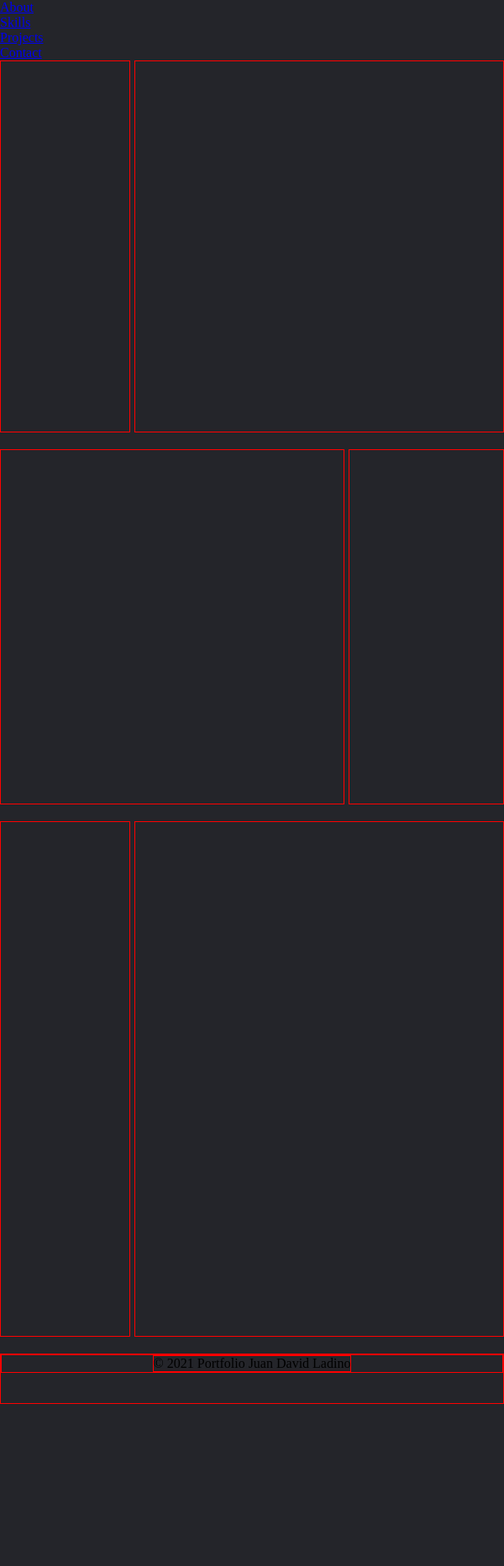
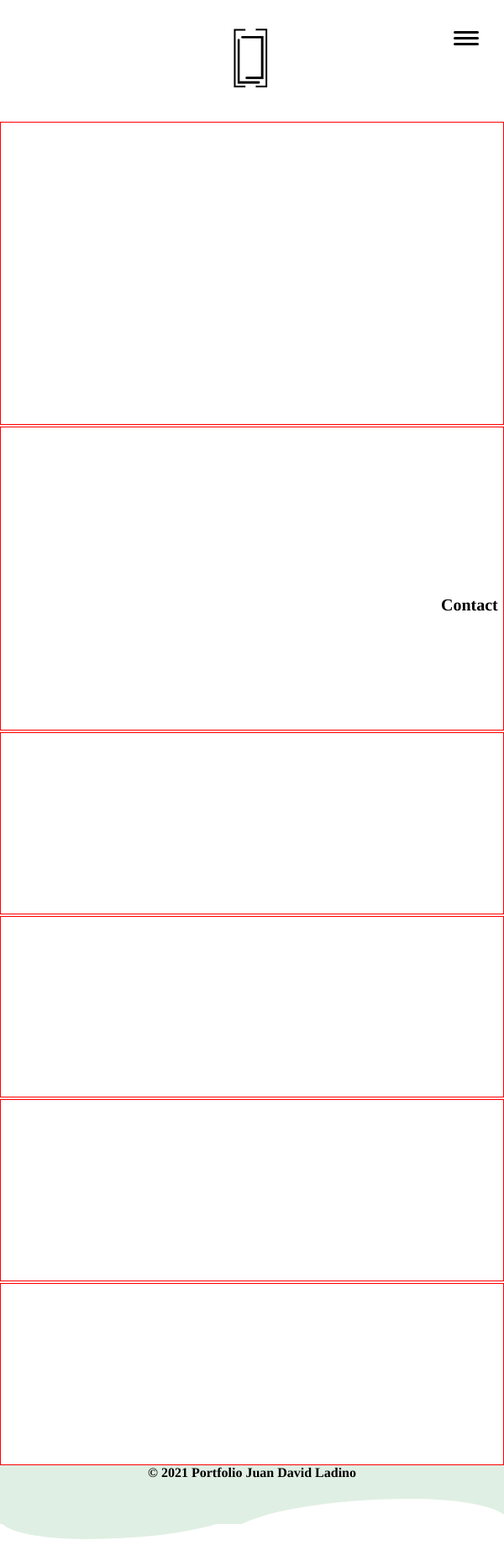
Before and after one commit to Ladino-Juan/Portfolio, a plain HTML site: page index.html in a window 600 px wide. Shown: the whole page at 84% size. Before the commit the page ends 1672 px from the top, so only its background shows below. Drawn offline with Linux system fonts and the light colour scheme.

Commit message:
Add burgericon.css

```diff
--- /dev/null
+++ b/burgericon.css
@@ -0,0 +1,84 @@
+@media only screen and (max-width: 600px) {
+  .wrapper__checkbox {
+    display: none;
+  }
+  .wrapper__checkbox:checked ~ .wrapper__menu {
+    right: 0; }
+
+  .wrapper__checkbox:checked ~ .wrapper__button .wrapper__button-line:nth-child(1) {
+    transform: rotate(45deg);
+    top: 8px;
+  }
+  .wrapper__checkbox:checked ~ .wrapper__button .wrapper__button-line:nth-child(2) {
+    opacity: 0;
+  }
+  .wrapper__checkbox:checked ~ .wrapper__button .wrapper__button-line:nth-child(3) {
+    transform: rotate(-45deg);
+    top: -6px;
+  }
+  .wrapper__button {
+    display: flex;
+    align-items: center;
+    justify-content: center;
+    flex-direction: column;
+    width: 50px;
+    height: 50px;
+    border-radius: 50%;
+    background: #fff;
+    position: absolute;
+    top: 20px;
+    right: 20px;
+    cursor: pointer;
+    z-index: 1;
+  }
+  .wrapper__button-line {
+    display: block;
+    width: 30px;
+    height: 3px;
+    border-radius: 5px;
+    background: #000;
+    margin: 2px 0;
+    position: relative;
+    transition: all .2s ;
+  }
+  .wrapper__menu {
+    position: fixed;
+    top: 0;
+    right: -100%;
+    width: 250px;
+    height: 500px;
+    background: rgba(0,0,0, 0.8);
+    display: flex;
+    flex-direction: column;
+    justify-content: center;
+    align-items: flex-end;
+    padding: 100px 40px 40px;
+    transition: right .4s;
+    border-bottom-left-radius: 100px;
+  }
+  .wrapper__menu-link {
+    display: inline-block;
+    font-size: 18px;
+    line-height: 20px;
+    color: #fff;
+    text-transform: uppercase;
+    text-decoration: none;
+    margin-bottom: 30px;
+    padding: 9px 10px;
+    transition: all .2s linear;
+  }
+  .wrapper__menu-link:hover {
+    padding-right: 20px;
+
+}
+}
+
+@media only screen and (min-width: 600px) {
+  .wrapper__menu-link {
+    display: none;
+  }
+  .wrapper__checkbox {
+      display: none;
+  }
+
+}
--- a/index.html
+++ b/index.html
@@ -6,18 +6,47 @@
     <meta name="viewport" content="width=device-width, initial-scale=1.0">
     <title>Portfolio Juan David Ladino</title>
     <link rel="stylesheet" href="style.css">
+    <link rel="stylesheet" href="navbar.css">
+    <link rel="stylesheet" href="burgericon.css">
+    <link rel="stylesheet" href="wavybackground.css">
+    <script src="app.js"></script>
 </head>
 <body>
     <header>
+        <a href="a"><img src="images/logo-img.png"
+            alt="logo"
+            class="logo_img"
+            width="80"
+            height="80"></a>
 
-        <nav>
-            <ul nav__links>
+       <nav>
+            <div class="wrapper">
+                <input type="checkbox" id="checkbox" class="wrapper__checkbox">
+                <label for="checkbox" class="wrapper__button">
+                  <span class="wrapper__button-line"></span>
+                  <span class="wrapper__button-line"></span>
+                  <span class="wrapper__button-line"></span>
+                </label>
+
+                <div class="wrapper__menu">
+                    <ul class="burgermenu_links">
+
+                  <li><a href="a" class="wrapper__menu-link">About</a></li>
+                  <li><a href="a" class="wrapper__menu-link">Skills</a></li>
+                  <li><a href="a" class="wrapper__menu-link">Projects</a></li>
+                  </ul>
+                </div>
+            </div>
+
+            <ul class="nav__links">
                 <li><a href="a">About</a></li>
                 <li><a href="a">Skills</a></li>
                 <li><a href="a">Projects</a></li>
-                <li><a href="a">Contact</a></li>
             </ul>
+        </div>
         </nav>
+
+        <a class="button" href="a"><button>Contact</button></a>
         </header>
     <div class="grid-container">
         <div class="main-content"></div>
@@ -26,7 +55,9 @@
         <div class="secondary-photos-main"></div>
         <div class="last-content"></div>
         <div class="last-content-main"></div>
-        <div class="footer-bar"><footer><p>&copy; 2021 Portfolio Juan David Ladino</p></footer></div>
-      </div>
+    </div>
+    <div id="wave">
+    <footer><p>&copy; 2021 Portfolio Juan David Ladino</p></footer>
+</div>
 </body>
 </html>
--- a/navbar.css
+++ b/navbar.css
@@ -0,0 +1,70 @@
+ @import './colors.css';
+
+
+ li, a, button{
+    font-weight: 15px;
+    font-size: 20px;
+    text-decoration: none;
+    list-style-type: none;
+    color: var(--text-color);
+}
+
+header {
+    display: flex;
+    justify-content: space-between;
+    text-transform: uppercase;
+    align-items: center;
+    padding: 30px 10%;
+    color: var(--text-color);
+}
+
+
+
+.nav__links li {
+    display: inline-block;
+    padding: 0px 20px;
+}
+
+.nav__links li a {
+  transition: all 0.3s ease 0s;
+}
+
+.nav__links li a:hover {
+  color: var(--main-color);
+}
+
+button {
+  padding: 9px 25px;
+  background-color: var(--main-color);
+  border: none;
+  border-radius: 50px;
+}
+
+.button {
+  cursor: pointer;
+    position:fixed;
+    width:60px;
+    height:60px;
+    bottom:40px;
+    right:40px;
+    text-align:center;
+}
+
+
+
+@media only screen and (max-width:748px){
+  .nav__links li {
+    display: inline-block;
+    padding: 0px 10px;
+  }
+
+}
+@media only screen and (max-width:600px) {
+  header {
+    display: block;
+    text-align: center;
+}
+.nav__links {
+    display: none;
+  }
+}
--- a/style.css
+++ b/style.css
@@ -1,14 +1,11 @@
+@import url('https://fonts.googleapis.com/css2?family=Tinos:wght@700&display=swap');
+
 * {
     box-sizing: border-box;
     margin: 0;
     padding: 0;
-    background-color: #24252A;
+    font-family: 'Tinos', serif;
 }
-
-header, nav, ul {
-    background-color: white;
-}
-
 
 html, body, .grid-container { height: 100%; margin: 0; }
 
@@ -16,7 +13,7 @@ html, body, .grid-container { height: 100%; margin: 0; }
     height: 200vh;
   display: grid;
   grid-template-columns: 1fr 0.8fr 3fr 0.1fr 1fr 1fr;
-  grid-template-rows: 3fr 1.2fr 2.5fr 1.5fr 4.5fr 1.4fr 0.6fr;
+  grid-template-rows: 3fr 1.2fr 2.5fr 1.5fr 4.5fr 1.4fr;
   gap: 20px 5px;
   grid-template-areas:
     "profile-photo profile-photo main-content main-content main-content main-content"
@@ -25,7 +22,6 @@ html, body, .grid-container { height: 100%; margin: 0; }
     "secondary-content secondary-content secondary-content secondary-photos-main secondary-photos-main secondary-photos-main"
     "last-content last-content last-content-main last-content-main last-content-main last-content-main"
     "last-content last-content last-content-main last-content-main last-content-main last-content-main"
-    "footer-bar footer-bar footer-bar footer-bar footer-bar footer-bar";
 }
 
 .main-content {
@@ -47,9 +43,7 @@ html, body, .grid-container { height: 100%; margin: 0; }
 
 .last-content { grid-area: last-content; }
 
-.footer-bar {
-    grid-area: footer-bar;
-}
+.last-content-main { grid-area: last-content-main; }
 
 footer{
   display: flex;
@@ -57,13 +51,11 @@ footer{
   align-items: center;
 }
 
-.last-content-main { grid-area: last-content-main; }
-
-@media only screen and (max-width:550px) {
+@media only screen and (max-width:600px) {
   .grid-container {
       display: grid;
       grid-template-columns: 1fr;
-        grid-template-rows: 2fr 2fr 1.2fr 1.2fr 1.2fr 1.2fr 1.2fr;
+      grid-template-rows: 2fr 2fr 1.2fr 1.2fr 1.2fr 1.2fr;
       gap: 2px 0px;
       grid-template-areas:
         "main-content"
@@ -72,7 +64,6 @@ footer{
         "secondary-photos-main"
         "last-content"
         "last-content-main"
-          "footer-bar";
     }
 
     .main-content { grid-area: main-content; }
@@ -86,8 +77,6 @@ footer{
     .last-content { grid-area: last-content; }
 
     .last-content-main { grid-area: last-content-main; }
-
-      .footer-bar { grid-area: footer-bar; }
   }
 
 
--- /dev/null
+++ b/wavybackground.css
@@ -0,0 +1,27 @@
+#wave {
+    position: relative;
+    height: 70px;
+    width: 600px;
+    background: #e0efe3;
+  }
+  #wave:before {
+    content: "";
+    display: block;
+    position: absolute;
+    border-radius: 100% 50%;
+    width: 340px;
+    height: 80px;
+    background-color: white;
+    right: -5px;
+    top: 40px;
+  }
+  #wave:after {
+    content: "";
+    display: block;
+    border-radius: 100% 50%;
+    width: 300px;
+    height: 70px;
+    background-color: #e0efe3;
+    left: 0;
+    top: 27px;
+  }
```
Also changed, not shown: app.js (added), colors.css (added), images/logo-img.png (added). Lines whose indentation alone changed are shown as unchanged.
